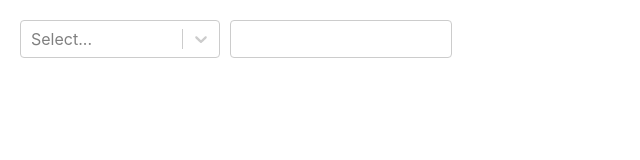
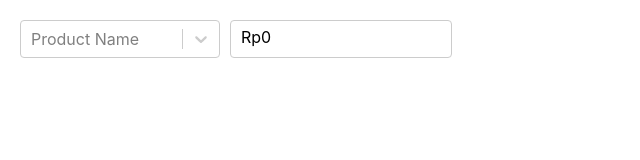
Before and after one commit to yuniprihartini/Simple-Cashier-App, a React (Create React App) app: page / in a window 1280 px wide. Shown: the top 160 px of the page, without its empty margins (0-640 px from the left). Built offline with nearby package versions, Linux system fonts and the light colour scheme.

Commit message:
Add placeholder in select

```diff
--- a/src/App.js
+++ b/src/App.js
@@ -21,6 +21,7 @@ class App extends Component {
   };
 
   showInfo = () => {
+    let initialPrice = 0
     if (this.state.selectedOption !== null) {
       return (
         <div>
@@ -30,17 +31,22 @@ class App extends Component {
         </div>
       )
     } else {
-      return null
+      return (
+        <div>
+          <NumberFormat value={initialPrice} displayType={'text'} thousandSeparator={true} prefix={'Rp'}/>
+        </div>
+      )
     }
   }
 
   render() {
     const { selectedOption } = this.state;
+    const selectProduct = 'Product Name'
 
     return (
       <div className="App">
         <div className="Select">
-          <Select value={selectedOption} onChange={this.handleChange} options={product} />
+          <Select value={selectedOption} onChange={this.handleChange} options={product} placeholder={selectProduct}/>
         </div>
         <div className="Price">
           {this.showInfo()}
```
